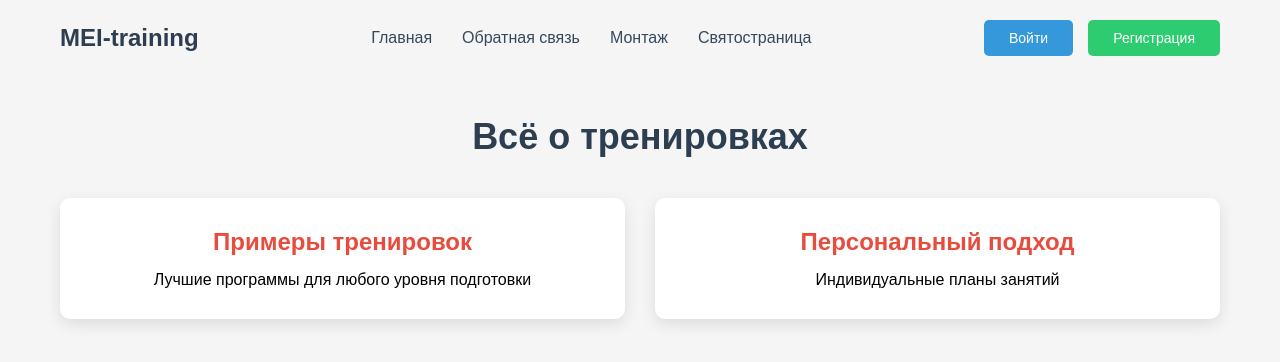
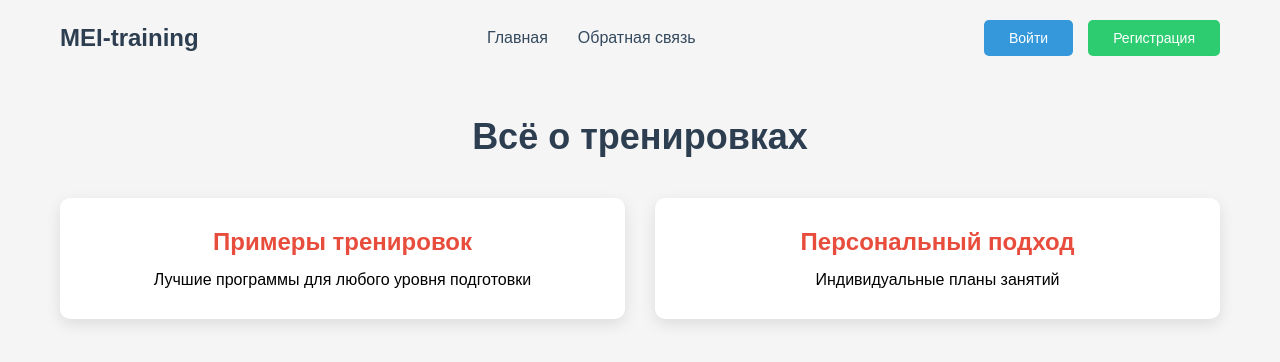
Before and after one commit to zDeLace/mei-training, a plain HTML site: page frontend/index.html in a window 1280 px wide. Drawn offline with Linux system fonts and the light colour scheme.

Commit message:
Update index.html

```diff
--- a/frontend/index.html
+++ b/frontend/index.html
@@ -13,8 +13,6 @@
             <div class="nav-links">
                 <a href="#">Главная</a>
                 <a href="#">Обратная связь</a>
-                <a href="#">Монтаж</a>
-                <a href="#">Святостраница</a>
             </div>
             <div class="auth-buttons">
                 <a href="auth/login.html" class="btn login-btn">Войти</a>
```
